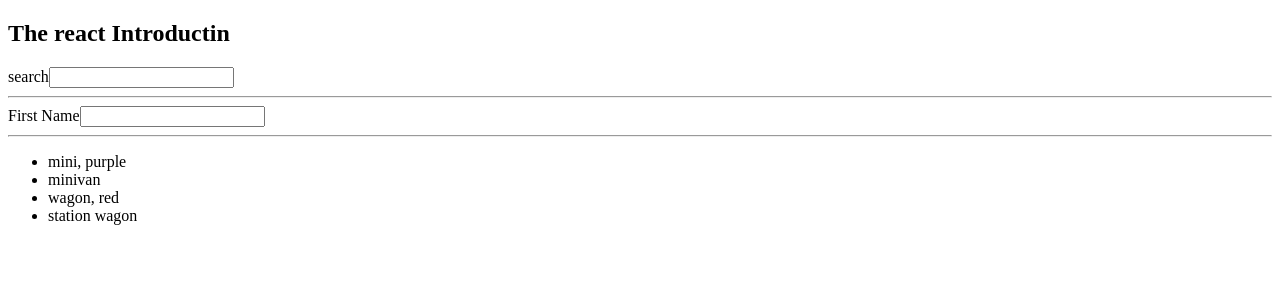
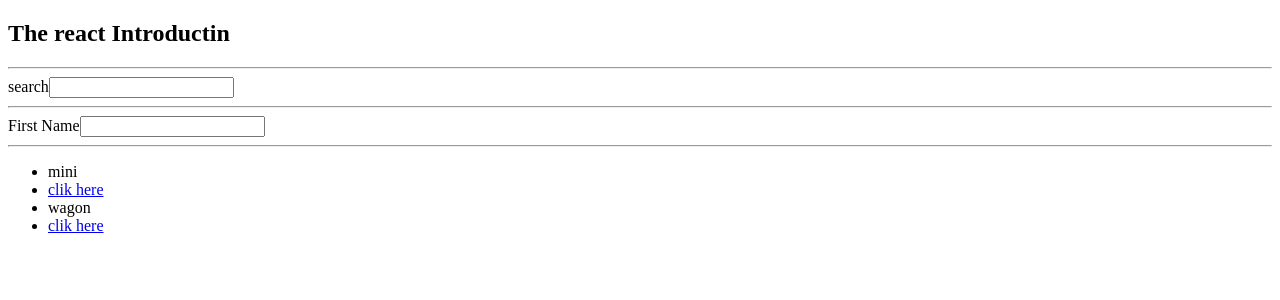
Before and after one commit to AbebeTesso/react-practice-repo, a React (Create React App) app: page / in a window 1280 px wide. Shown: the top 300 px of the page. Built offline with nearby package versions, Linux system fonts and the light colour scheme.

Commit message:
reactb4 added

```diff
--- a/public/index.html
+++ b/public/index.html
@@ -24,7 +24,7 @@
       work correctly both with client-side routing and a non-root public URL.
       Learn how to configure a non-root public URL by running `npm run build`.
     -->
-    <title>React App</title>
+    <title>Practice React App</title>
   </head>
   <body>
     <noscript>You need to enable JavaScript to run this app.</noscript>
--- a/src/App.js
+++ b/src/App.js
@@ -6,22 +6,22 @@
 // }
 // const title = "React Introduction";
 
-let cars = [
+const cars = [
   {
-    name: "mini",
+    title: "mini",
     color: "purple",
     type: "minivan",
     url: "https://www.carmax.com/cars/minivans-and-vans",
     registration: new Date("2017-01-03"),
-    capacity: 7,
+    id: 7,
   },
   {
-    name: "wagon",
+    title: "wagon",
     color: "red",
     type: "station wagon",
     url: "https://cars.usnews.com/cars-trucks/rankings/wagons",
-    registration: new Date("2018-03-03"),
-    capacity: 5,
+    registration: new Date("2018-03-03"), //2018-03-03
+    id: 5,
   },
 ];
 function App() {
@@ -30,13 +30,14 @@
       <section>
         {/* <h1>Hello {getTitle("React Introductin")}</h1> */}
         <h1>The react Introductin</h1>
+        <hr />
         <label htmlFor="search">search</label>
         <input id="search" type="text" />
         <hr />
       </section>
       <section>
         <form>
-          <label nameFor="name">First Name</label>
+          <label htmlFor="name">First Name</label>
           <input id="name" type="text" />
         </form>
       </section>
@@ -45,11 +46,13 @@
       <ul>
         {cars.map(function (item) {
           return (
-            <div>
+            <div key={item.id}>
+              <li>{item.title}</li>
               <li>
-                {item.name}, {item.color}
+                <a href={item.url} target="_black">
+                  clik here
+                </a>
               </li>
-              <li>{item.type}</li>
             </div>
           );
         })}
```
